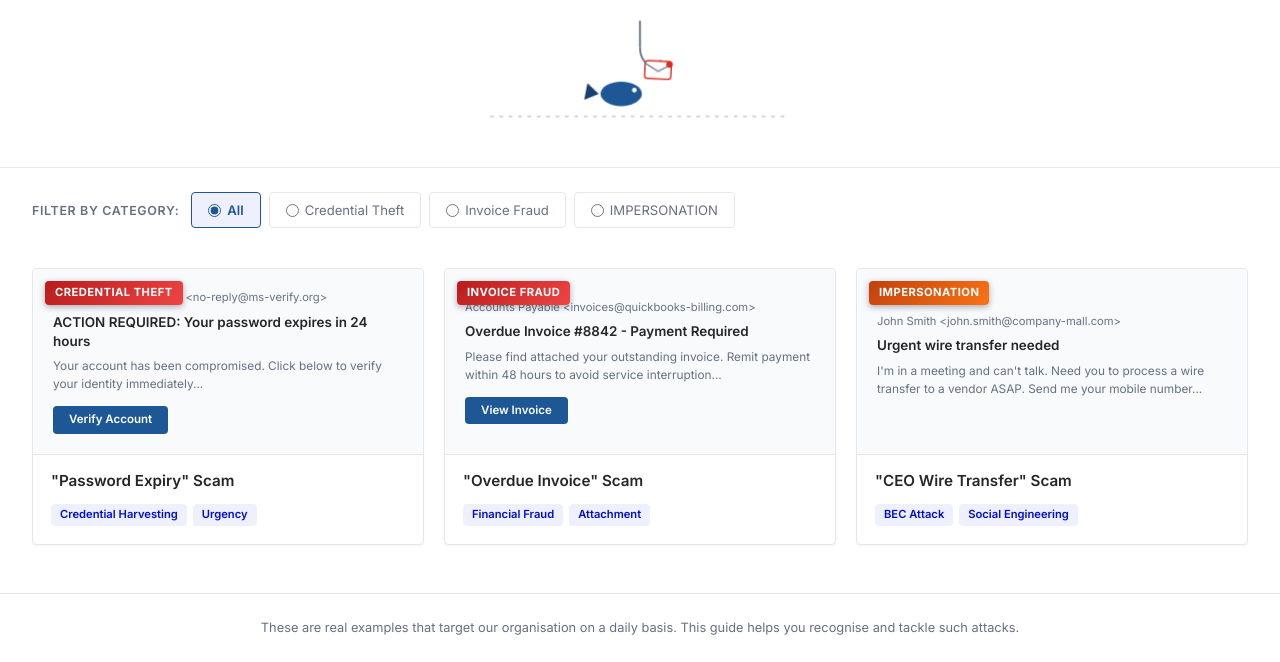
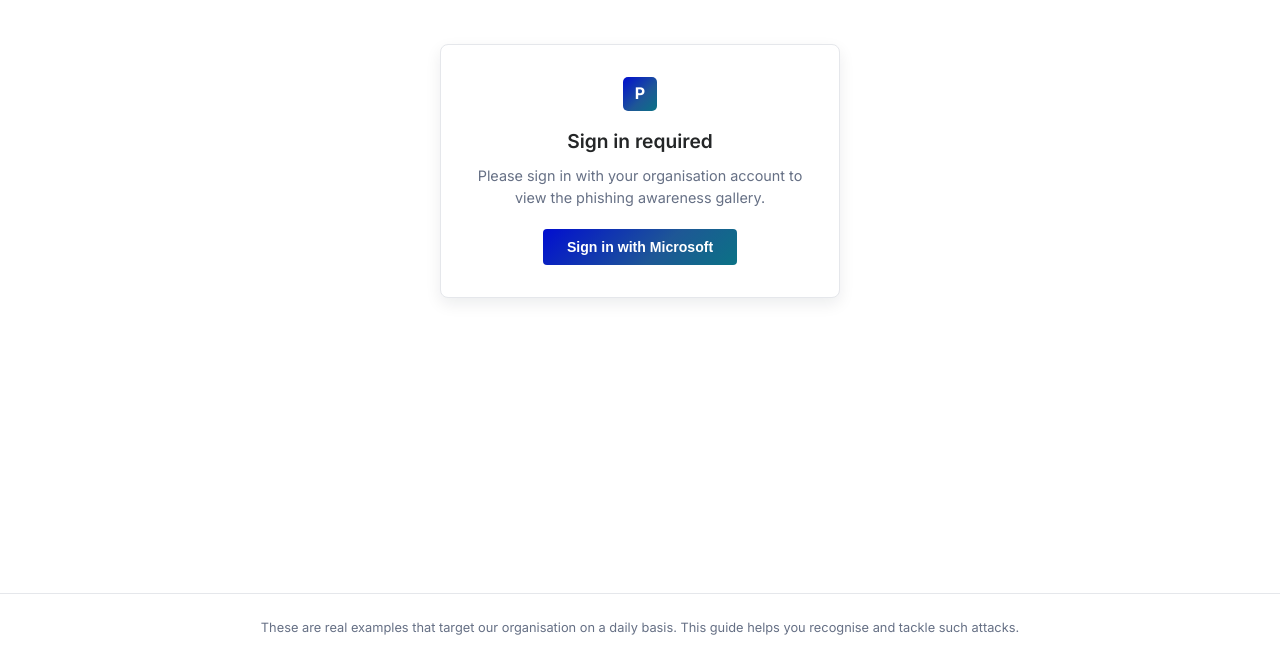
Before and after one commit to sysopsgit/phishbowl-dev, a website: page index.html in a window 1280 px wide. Shown: the part 229-891 px from the top of the page. Drawn offline with Linux system fonts and the light colour scheme; no server answers.

Commit message:
Add popup sign-in for Teams iframe, custom Teams icons, close page

```diff
--- a/gallery.js
+++ b/gallery.js
@@ -29,6 +29,48 @@
   return !!(email && email.toLowerCase() === ADMIN_EMAIL.toLowerCase());
 }
 
+function isAuthenticated() {
+  return !!(clientPrincipal && (clientPrincipal.user_id || clientPrincipal.userDetails || extractEmail(clientPrincipal)));
+}
+
+function isTenantUser() {
+  var email = extractEmail(clientPrincipal);
+  return !!(email && email.toLowerCase().indexOf("@datafortune.com") !== -1);
+}
+
+function showAuthState(state) {
+  var overlay = document.getElementById("authOverlay");
+  if (!overlay) return;
+  var title = document.getElementById("authTitle");
+  var msg = document.getElementById("authMessage");
+  var btn = document.getElementById("signinBtn");
+  if (state === "anonymous") {
+    overlay.style.display = "flex";
+    title.textContent = "Sign in required";
+    msg.textContent = "Please sign in with your organisation account to view the phishing awareness gallery.";
+    btn.style.display = "";
+  } else if (state === "denied") {
+    overlay.style.display = "flex";
+    title.textContent = "Access denied";
+    msg.textContent = "This resource is restricted to organisation accounts only.";
+    btn.style.display = "none";
+  } else {
+    overlay.style.display = "none";
+  }
+}
+
+function signIn() {
+  var redirect = location.origin + "/close.html";
+  var url = "/.auth/login/aad?post_login_redirect_uri=" + encodeURIComponent(redirect);
+  var popup = window.open(url, "phishaware-login", "width=600,height=700");
+  var timer = setInterval(function () {
+    if (!popup || popup.closed) {
+      clearInterval(timer);
+      location.reload();
+    }
+  }, 500);
+}
+
 function updateAdminUI() {
   var isAuth = isAdmin();
   document.getElementById("uploadBtn").style.display = isAuth ? "" : "none";
@@ -42,10 +84,18 @@
     .then(function(r) { return r.json(); })
     .then(function(data) {
       clientPrincipal = data || null;
+      if (!isAuthenticated()) {
+        showAuthState("anonymous");
+      } else if (!isTenantUser()) {
+        showAuthState("denied");
+      } else {
+        showAuthState("ok");
+      }
       updateAdminUI();
     })
     .catch(function() {
       clientPrincipal = null;
+      showAuthState("anonymous");
       updateAdminUI();
     });
 }
--- a/index.html
+++ b/index.html
@@ -121,6 +121,15 @@
     <div class="modal-content" id="modalContent"></div>
   </div>
 
+  <div class="auth-overlay" id="authOverlay" style="display:none;">
+    <div class="auth-box">
+      <div class="brand-mark" style="margin:0 auto 16px;">P</div>
+      <h2 id="authTitle">Sign in required</h2>
+      <p id="authMessage">Please sign in with your organisation account to view the gallery.</p>
+      <button class="signin-btn" id="signinBtn" onclick="signIn()">Sign in with Microsoft</button>
+    </div>
+  </div>
+
   <script src="gallery.js"></script>
 </body>
 </html>
--- a/style.css
+++ b/style.css
@@ -975,6 +975,56 @@
 
 .modal-content h1 { font-size: 1.4rem; font-weight: 600; margin-bottom: 8px; }
 
+/* ===== AUTH OVERLAY ===== */
+.auth-overlay {
+  position: fixed;
+  inset: 0;
+  background: var(--bg);
+  z-index: 200;
+  display: flex;
+  justify-content: center;
+  align-items: center;
+  padding: 24px;
+}
+
+.auth-box {
+  text-align: center;
+  max-width: 400px;
+  width: 100%;
+  padding: 32px 28px;
+  background: var(--surface);
+  border: 1px solid var(--border);
+  border-radius: 8px;
+  box-shadow: var(--shadow-md);
+}
+
+.auth-box h2 {
+  font-size: 1.2rem;
+  font-weight: 600;
+  margin-bottom: 8px;
+}
+
+.auth-box p {
+  color: var(--text-muted);
+  font-size: 0.9rem;
+  margin-bottom: 20px;
+}
+
+.signin-btn {
+  padding: 10px 24px;
+  background: var(--brand-gradient);
+  color: #fff;
+  border: none;
+  border-radius: 4px;
+  font-size: 0.88rem;
+  font-weight: 600;
+  cursor: pointer;
+}
+
+.signin-btn:hover {
+  filter: brightness(1.1);
+}
+
 @media (max-width: 768px) {
   .gallery { grid-template-columns: 1fr; padding: 16px 16px 32px; }
   .topbar-inner { padding: 0 16px; }
```
Also changed, not shown: close.html (added, +19 -0 lines), teams/color.png (deleted), teams/manifest.json, teams/outline.png (deleted), teams/phishbowl-outline.png (added), teams/phishbowl.png (added), 2 other files.
